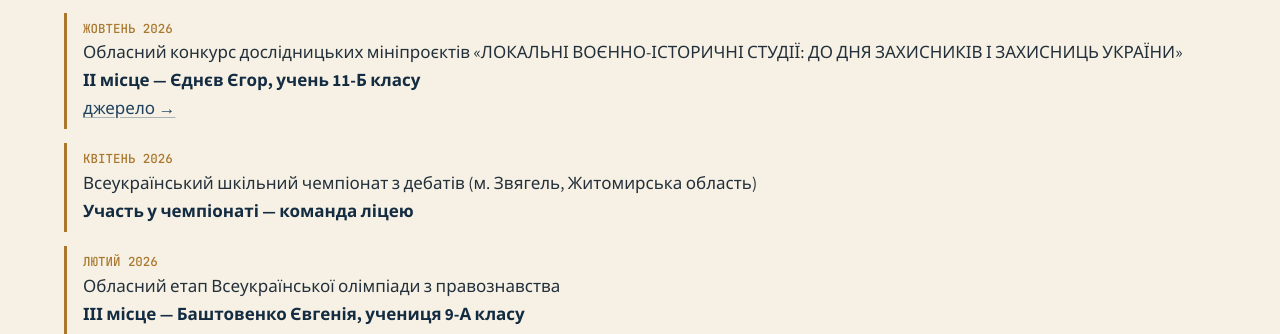
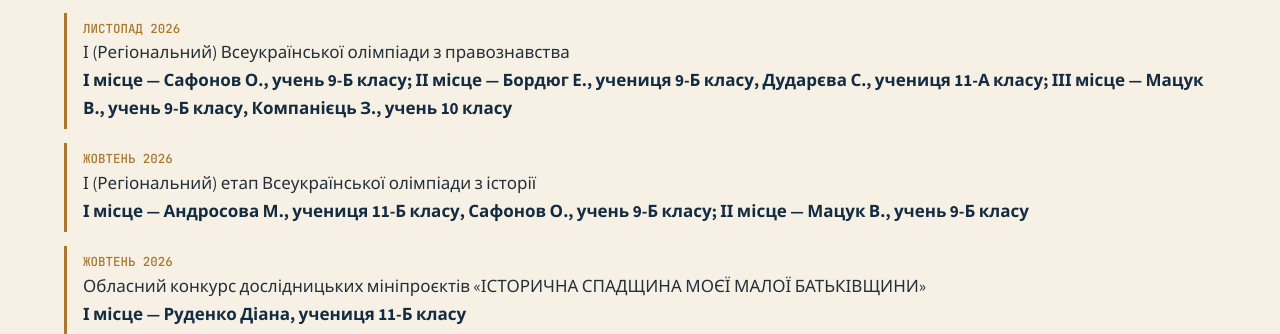
Before and after one commit to OlgaKoboldBell/teacherolhakobylska, a plain HTML site: page dosyagnennya-uchniv.html in a window 1280 px wide. Shown: the part 618-952 px from the top of the page. Drawn offline with nearby package versions, Linux system fonts and the light colour scheme.

Commit message:
Update dosyagnennya-uchniv.html
Information regarding students' achievements for the autumn of 2026 has been added.

```diff
--- a/dosyagnennya-uchniv.html
+++ b/dosyagnennya-uchniv.html
@@ -91,6 +91,27 @@
 <section class="section" style="padding-top:0;">
   <div class="container">
     <h2>Хроніка перемог</h2>
+
+
+    <div class="achv-item">
+      <div class="date">Листопад 2026</div>
+      <div>І (Регіональний) Всеукраїнської олімпіади з правознавства</div>
+      <div class="place">І місце — Сафонов О., учень 9-Б класу; ІІ місце — Бордюг Е., учениця 9-Б класу, Дударєва С., учениця 11-А класу; ІІІ місце — Мацук В., учень 9-Б класу, Компанієць З., учень 10 класу</div>
+    </div>
+
+    <div class="achv-item">
+      <div class="date">Жовтень 2026</div>
+      <div>І (Регіональний) етап Всеукраїнської олімпіади з історії</div>
+      <div class="place">І місце — Андросова М., учениця 11-Б класу, Сафонов О., учень 9-Б класу; ІІ місце — Мацук В., учень 9-Б класу</div>
+    </div>
+
+    <div class="achv-item">
+      <div class="date">Жовтень 2026</div>
+      <div>Обласний конкурс дослідницьких мініпроєктів «ІСТОРИЧНА СПАДЩИНА МОЄЇ МАЛОЇ БАТЬКІВЩИНИ»</div>
+      <div class="place">І місце — Руденко Діана, учениця 11-Б класу</div>
+      <a href="https://man.kr.ua/wp-content/uploads/2026/10/nakaz_pidsumkovyj_istorychna_spadshhyna.pdf" target="_blank" rel="noopener">джерело →</a>
+    </div>
+
 
     <div class="achv-item">
       <div class="date">Жовтень 2026</div>
```
